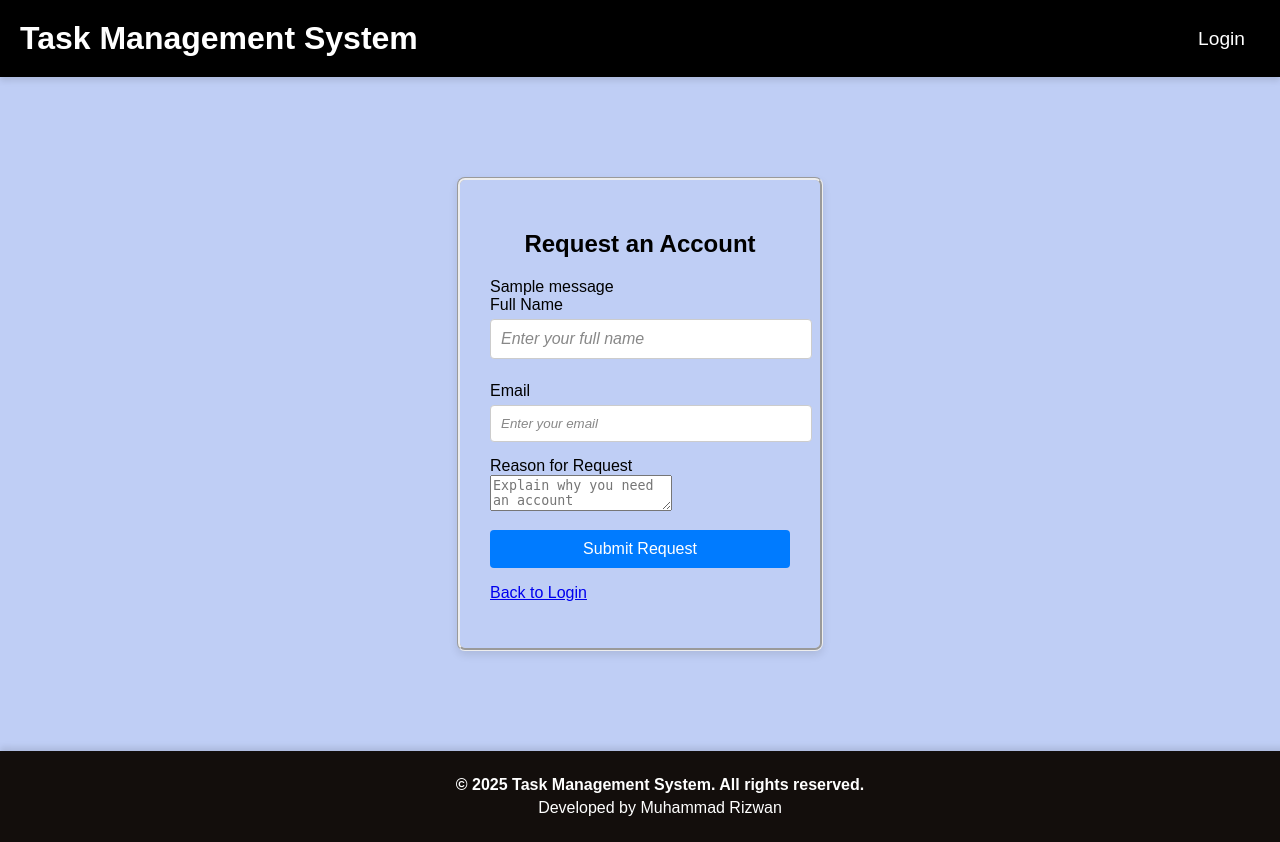
After one commit to rizwan78910/Task_Management_System, a Django app: page /tasks/request_account/ in a window 1280 px wide. The commit adds this page. Run offline with Django 5.2, Linux system fonts and the light colour scheme; one stand-in notice (Sample message) is shown.

Commit message:
Fixed various issues

```diff
--- a/task_management/urls.py
+++ b/task_management/urls.py
@@ -20,4 +20,6 @@ urlpatterns = [
     path('tasks/', include('tasks.urls')),
     path('login/', auth_views.LoginView.as_view(template_name='tasks/login.html'), name='login'),
     path('logout/', custom_logout, name='logout'),
+    path('admin/', admin.site.urls),
+
 ]
--- a/tasks/models.py
+++ b/tasks/models.py
@@ -1,5 +1,7 @@
 from django.db import models
+from django.contrib.auth.models import User  # Using the default User model
 
+# Task Model
 class Task(models.Model):
     STATUS_CHOICES = [
         ('Pending', 'Pending'),
@@ -18,6 +20,8 @@ class Task(models.Model):
     status = models.CharField(max_length=50, choices=STATUS_CHOICES, default='Pending')
     priority = models.CharField(max_length=50, choices=PRIORITY_CHOICES, default='Medium')
     due_date = models.DateField()
+    # Using Django's default User model to assign tasks to users, including the admin
+    assigned_to = models.ForeignKey(User, on_delete=models.SET_NULL, null=True, blank=True, related_name='assigned_tasks')
 
     def __str__(self):
         return self.title
--- a/tasks/templates/tasks/login.html
+++ b/tasks/templates/tasks/login.html
@@ -36,7 +36,8 @@
       <button type="submit" class="btn btn-primary">Login</button>
   </form>
 
-    <p class="signup-link">Don't have an account? <a href="#">Sign up</a></p>
+    <p class="signup-link">Don't have an account? <a href="{% url 'request_account' %}">Request an account</a></p>
+
   </div>
 {% endblock %}
 
--- /dev/null
+++ b/tasks/templates/tasks/request_account.html
@@ -0,0 +1,43 @@
+{% extends 'base_generic.html' %}
+
+{% load static %}  <!-- Load static files -->
+
+{% block content %}
+  <div class="login-container">
+    <h2>Request an Account</h2>
+
+    {% if messages %}
+      {% for message in messages %}
+        <div class="alert {{ message.tags }}">
+          {{ message }}
+        </div>
+      {% endfor %}
+    {% endif %}
+
+    <form method="post" class="login-form">
+      {% csrf_token %}
+      <div class="form-group">
+          <label for="id_full_name">Full Name</label>
+          <input type="text" name="full_name" id="id_full_name" required placeholder="Enter your full name">
+      </div>
+
+      <div class="form-group">
+          <label for="id_email">Email</label>
+          <input type="email" name="email" id="id_email" required placeholder="Enter your email">
+      </div>
+
+      <div class="form-group">
+          <label for="id_reason">Reason for Request</label>
+          <textarea name="reason" id="id_reason" required placeholder="Explain why you need an account"></textarea>
+      </div>
+
+      <button type="submit" class="btn btn-primary">Submit Request</button>
+  </form>
+
+    <p class="back-to-login"><a href="{% url 'login' %}">Back to Login</a></p>
+  </div>
+{% endblock %}
+
+{% block page_css %}
+  <link rel="stylesheet" type="text/css" href="{% static 'css/login.css' %}">
+{% endblock %}
--- a/tasks/urls.py
+++ b/tasks/urls.py
@@ -1,11 +1,17 @@
-from django.contrib.auth.views import LoginView  # Add this import
+from django.contrib.auth.views import LoginView
 from django.urls import path
 from . import views
+from .views import view_users
+from .views import create_user
 
 urlpatterns = [
     path('login/', LoginView.as_view(), name='login'),  # Login view
     path('', views.task_list, name='task_list'),
-    path('create/', views.create_task, name='create_task'),
+    path('create-task/', views.create_task, name='create_task'),  # Unique path for creating task
     path('edit/<int:task_id>/', views.edit_task, name='edit_task'),
     path('delete/<int:task_id>/', views.delete_task, name='delete_task'),
+    path('create-user/', views.create_user, name='create_user'),
+    path('view-users/', view_users, name='view_users'),
+    path('request_account/', views.request_account_view, name='request_account'),
+
 ]
--- a/tasks/views.py
+++ b/tasks/views.py
@@ -2,6 +2,10 @@ from django.shortcuts import render, redirect, get_object_or_404
 from .models import Task
 from .forms import TaskForm
 from django.contrib.auth.decorators import login_required
+from django.contrib import messages
+from django.contrib.auth import authenticate, login
+from django.contrib.auth.models import User  # Use the default User model
+from django.contrib.auth.forms import UserCreationForm  # Use the built-in form
 
 # Task list view with optional filters
 @login_required
@@ -18,6 +22,7 @@ def task_list(request):
 
     return render(request, 'tasks/task_list.html', {'tasks': tasks})
 
+
 # Create a new task
 @login_required
 def create_task(request):
@@ -30,6 +35,7 @@ def create_task(request):
         form = TaskForm()
 
     return render(request, 'tasks/create_task.html', {'form': form})
+
 
 # Edit an existing task
 @login_required
@@ -45,9 +51,56 @@ def edit_task(request, task_id):
 
     return render(request, 'tasks/edit_task.html', {'form': form})
 
+
 # Delete an existing task
 @login_required
 def delete_task(request, task_id):
     task = get_object_or_404(Task, id=task_id)
     task.delete()
     return redirect('task_list')  # Redirect after deletion
+
+
+# Create User using the built-in UserCreationForm
+def create_user(request):
+    if request.method == "POST":
+        form = UserCreationForm(request.POST)
+        if form.is_valid():
+            form.save()  # This will save the user and password correctly
+            messages.success(request, "User created successfully!")
+            return redirect('view_users')  # Redirect to the user list or a relevant page
+        else:
+            messages.error(request, "There was an error creating the user.")
+    else:
+        form = UserCreationForm()
+
+    return render(request, 'tasks/create_user.html', {'form': form})
+
+
+# View Users
+def view_users(request):
+    users = User.objects.all()  # Use the default User model
+    return render(request, 'tasks/view_users.html', {'users': users})
+
+
+# Login
+def user_login(request):
+    if request.method == "POST":
+        username = request.POST.get("username")
+        password = request.POST.get("password")
+
+        user = authenticate(request, username=username, password=password)  # Use username for authentication
+
+        if user is not None:
+            login(request, user)
+            return redirect("task_list")  # Redirect to task list after login
+        else:
+            messages.error(request, "Invalid username or password")
+
+    return render(request, "tasks/login.html")
+
+
+
+from django.shortcuts import render
+
+def request_account_view(request):
+    return render(request, 'tasks/request_account.html')
```
Also changed, not shown: task_management/settings.py (+7 -3 lines), tasks/forms.py (+32 -1 lines), tasks/templates/tasks/create_user.html (added, +19 -0 lines), tasks/templates/tasks/task_list.html (+9 -8 lines), tasks/templates/tasks/view_users.html (added, +16 -0 lines), db.sqlite3, tasks/admin.py (line endings or trailing spaces), tasks/migrations/0008_customuser.py (added), tasks/migrations/0009_task_assigned_to.py (added), tasks/migrations/0010_delete_customuser.py (added), tasks/migrations/0011_alter_task_assigned_to.py (added).
